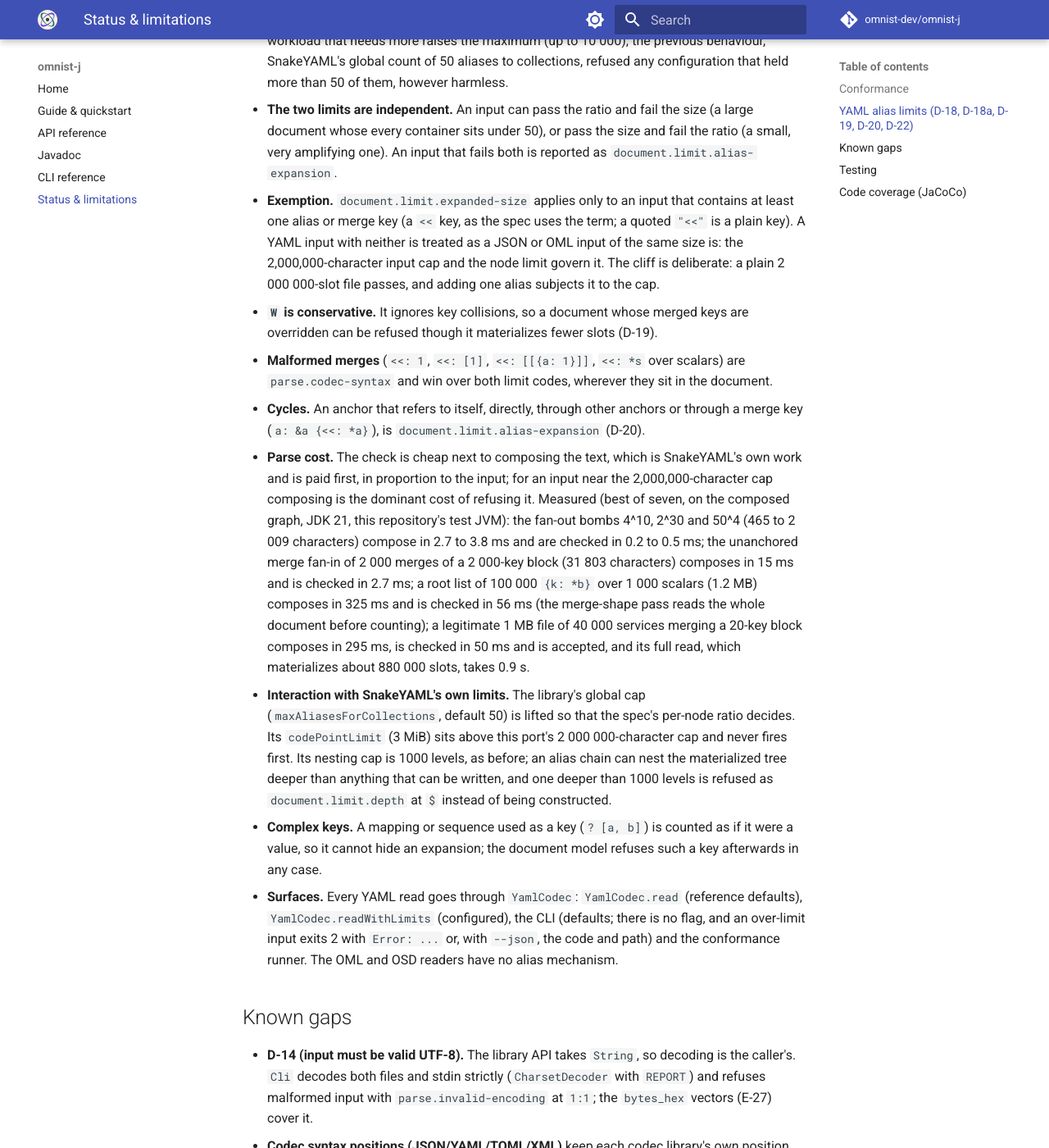
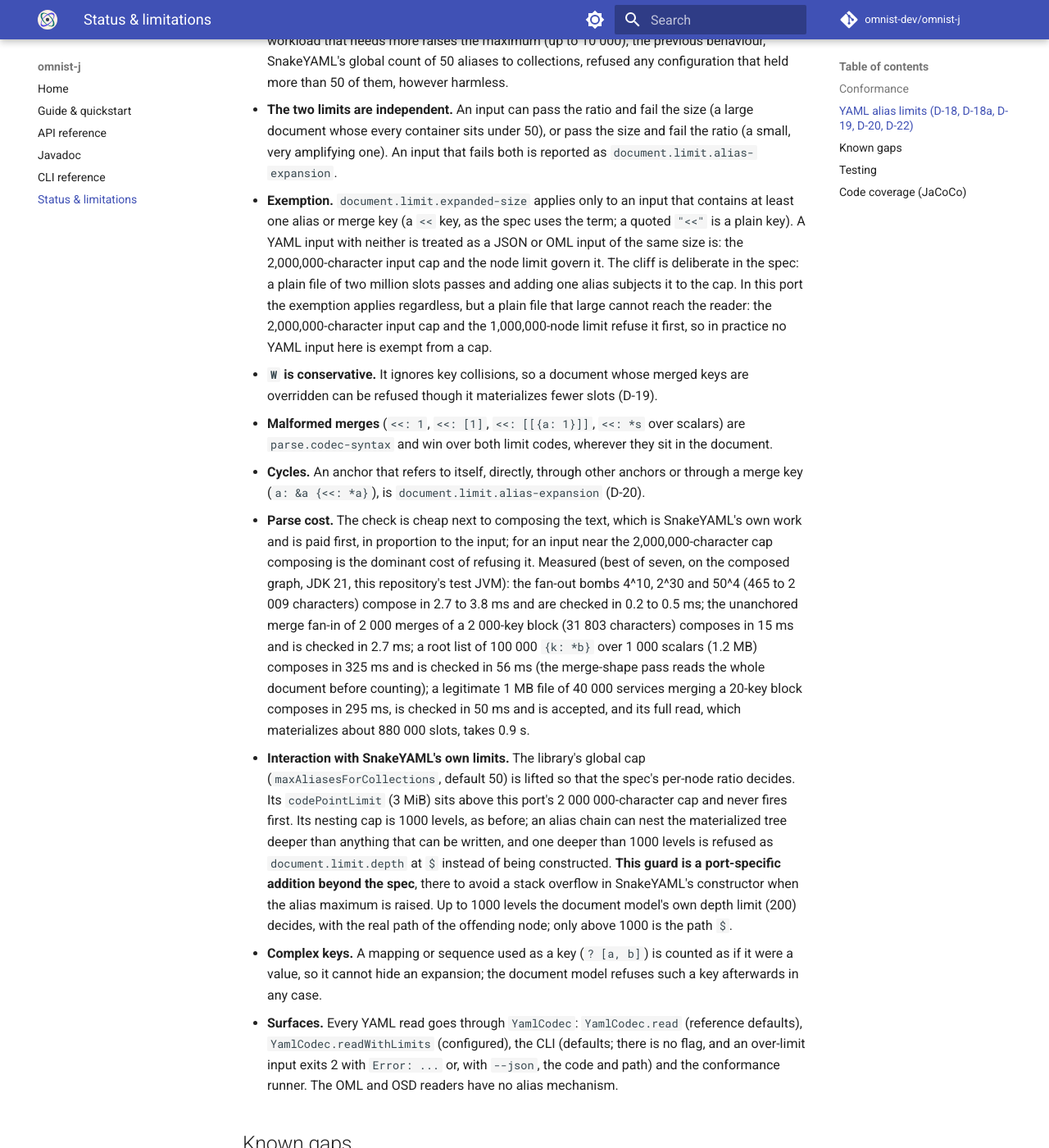
Before and after one commit to omnist-dev/omnist-j, an MkDocs documentation site: the page built from docs/limitations.md, in a window 1280 px wide and 1400 px high, scrolled down 3011 px. Shown: the whole window at 82% size. Built offline with MkDocs 1.6.1 and Material for MkDocs 9.7.7, drawn with Linux system fonts in a browser that asks for light colours; comment, search, counter and statistics services are not loaded.

Commit message:
Relax alias test timeouts; clarify D-22 exemption and depth-guard docs
Wall-clock assertions in YamlAliasLimitTest raised to 30 s (the result
codes are what is asserted). limitations.md: the D-22 exemption is
unreachable at this port's caps; the depth guard is port-specific.

Co-Authored-By: Claude Sonnet 5.5 <noreply@anthropic.com>

```diff
--- a/docs/limitations.md
+++ b/docs/limitations.md
@@ -112,8 +112,10 @@ Two limits, two codes, both finite and both configurable through `YamlLimits` (D
 - **Exemption.** `document.limit.expanded-size` applies only to an input that contains at least one
   alias or merge key (a `<<` key, as the spec uses the term; a quoted `"<<"` is a plain key). A YAML
   input with neither is treated as a JSON or OML input of the same size is: the 2,000,000-character
-  input cap and the node limit govern it. The cliff is deliberate: a plain 2 000 000-slot file passes,
-  and adding one alias subjects it to the cap.
+  input cap and the node limit govern it. The cliff is deliberate in the spec: a plain file of
+  two million slots passes and adding one alias subjects it to the cap. In this port the exemption
+  applies regardless, but a plain file that large cannot reach the reader: the 2,000,000-character input cap
+  and the 1,000,000-node limit refuse it first, so in practice no YAML input here is exempt from a cap.
 - **`W` is conservative.** It ignores key collisions, so a document whose merged keys are overridden
   can be refused though it materializes fewer slots (D-19).
 - **Malformed merges** (`<<: 1`, `<<: [1]`, `<<: [[{a: 1}]]`, `<<: *s` over scalars) are
@@ -133,7 +135,10 @@ Two limits, two codes, both finite and both configurable through `YamlLimits` (D
   default 50) is lifted so that the spec's per-node ratio decides. Its `codePointLimit` (3 MiB) sits above
   this port's 2 000 000-character cap and never fires first. Its nesting cap is 1000 levels, as before; an
   alias chain can nest the materialized tree deeper than anything that can be written, and one deeper than
-  1000 levels is refused as `document.limit.depth` at `$` instead of being constructed.
+  1000 levels is refused as `document.limit.depth` at `$` instead of being constructed. **This guard is a
+  port-specific addition beyond the spec**, there to avoid a stack overflow in SnakeYAML's constructor when the
+  alias maximum is raised. Up to 1000 levels the document model's own depth limit (200) decides, with the real
+  path of the offending node; only above 1000 is the path `$`.
 - **Complex keys.** A mapping or sequence used as a key (`? [a, b]`) is counted as if it were a value, so
   it cannot hide an expansion; the document model refuses such a key afterwards in any case.
 - **Surfaces.** Every YAML read goes through `YamlCodec`: `YamlCodec.read` (reference defaults),
```
Also changed, not shown: 1 other file.
